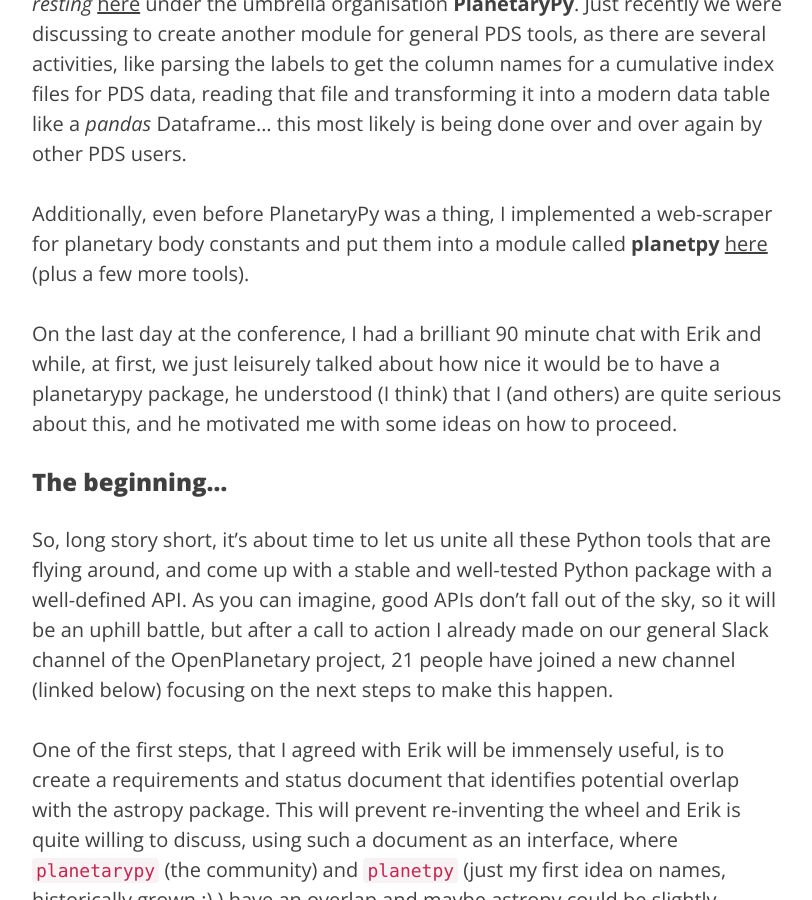
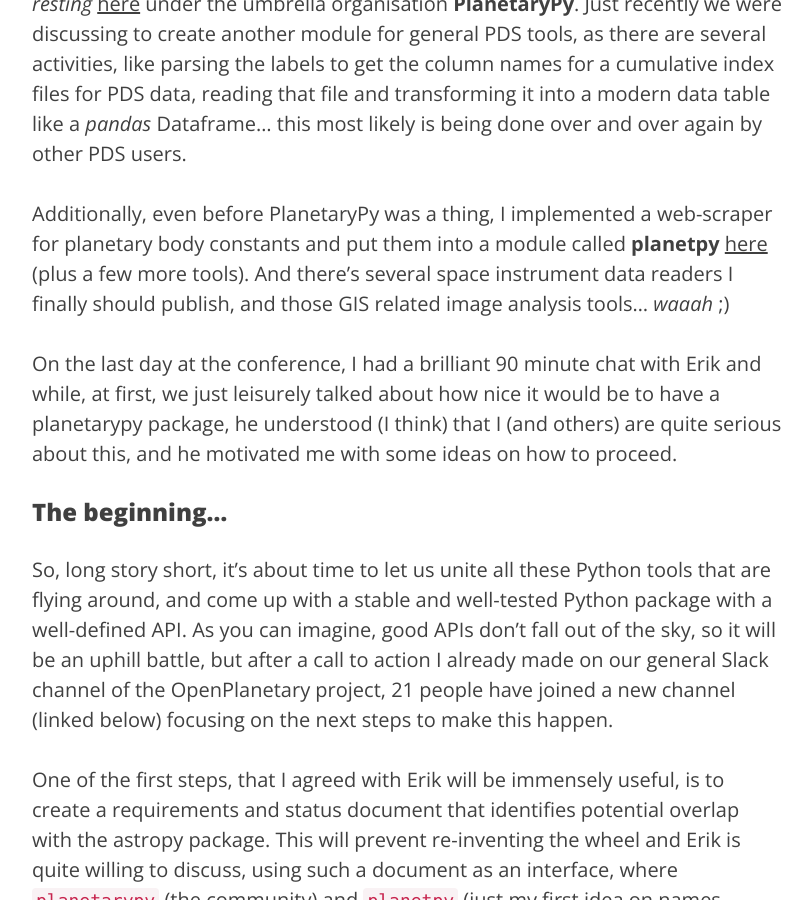
Before and after one commit to openplanetary/openplanetary.github.io, a Jekyll site: the page built from _posts/2016-10-25-dps-conference.markdown, in a window 1280 px wide and 900 px high, scrolled down 2396 px. Shown: the whole window, without its empty margins (233-1045 px from the left). Built offline with Jekyll 4.4.1, drawn with Linux system fonts in a browser that asks for light colours; nearby versions of some CDN libraries; comment, search, counter and statistics services are not loaded.

Commit message:
slight addition of self-advertisement ;)

```diff
--- a/_posts/2016-10-25-dps-conference.markdown
+++ b/_posts/2016-10-25-dps-conference.markdown
@@ -51,6 +51,7 @@ Now, I am brooding over this point for several years already, and I am sharing t
 Just recently we were discussing to create another module for general PDS tools, as there are several activities, like parsing the labels to get the column names for a cumulative index files for PDS data, reading that file and transforming it into a modern data table like a _pandas_ Dataframe... this most likely is being done over and over again by other PDS users.
 
 Additionally, even before PlanetaryPy was a thing, I implemented a web-scraper for planetary body constants and put them into a module called **planetpy** [here](https://github.com/michaelaye/planetpy) (plus a few more tools).
+And there's several space instrument data readers I finally should publish, and those GIS related image analysis tools... _waaah_ ;)
 
 On the last day at the conference, I had a brilliant 90 minute chat with Erik and while, at first, we just leisurely talked about how nice it would be to have a planetarypy package, he understood (I think) that I (and others) are quite serious about this, and he motivated me with some ideas on how to proceed.
 
```
